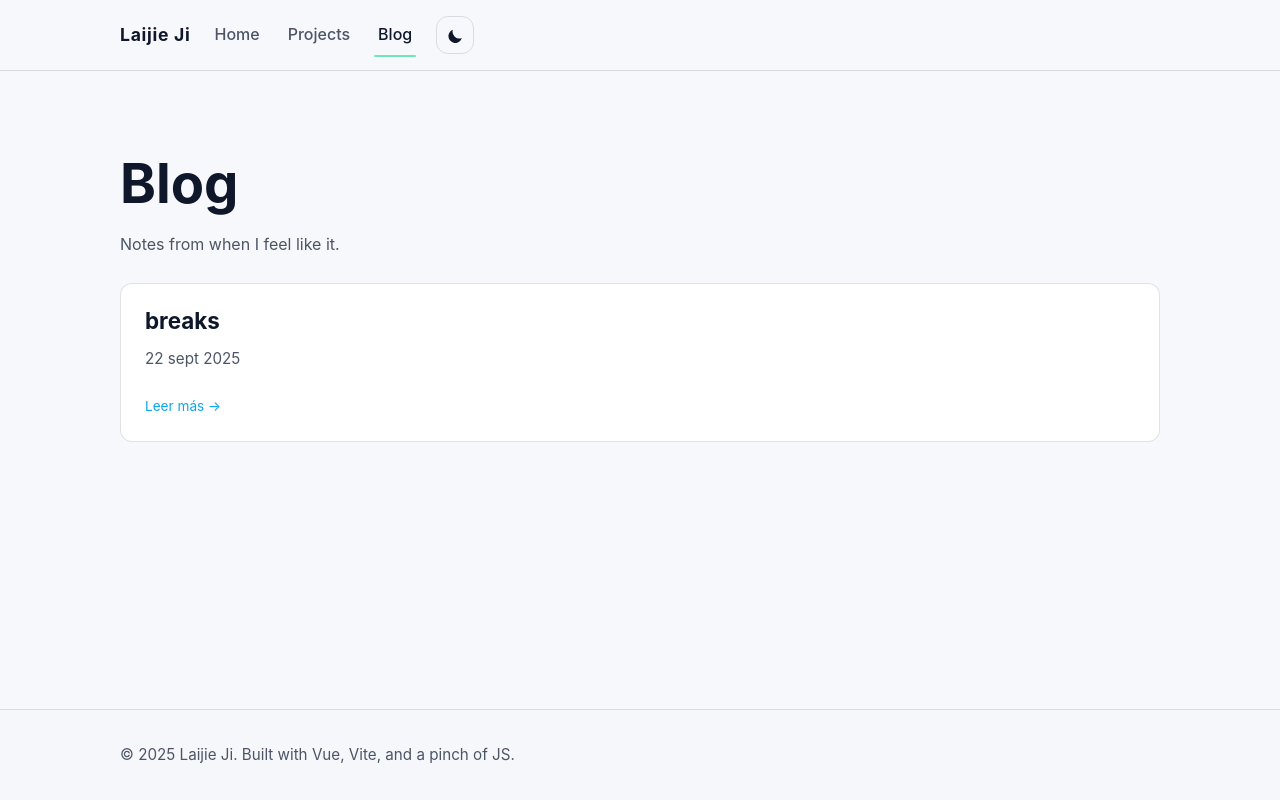
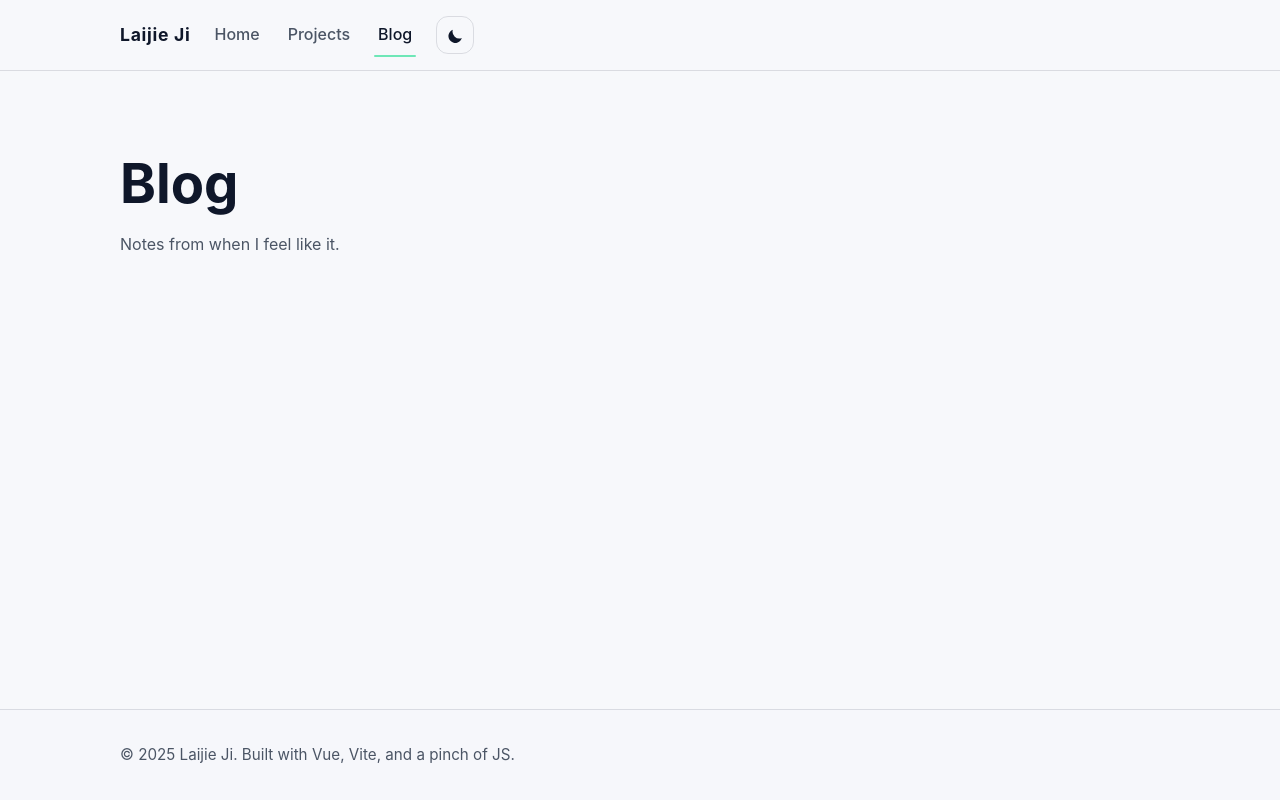
Before and after one commit to LaijieJi/webpage, a Vue app: page /blog in a window 1280 px wide. Built offline with nearby package versions, Linux system fonts and the light colour scheme.

Commit message:
temp: hiding postlist

```diff
--- a/src/views/BlogIndexView.vue
+++ b/src/views/BlogIndexView.vue
@@ -10,7 +10,7 @@
           <br/>
         </div>
       </header>
-      <PostList :posts="posts" />
+      <!-- <PostList :posts="posts" /> -->
     </div>
   </section>
 </template>
```
